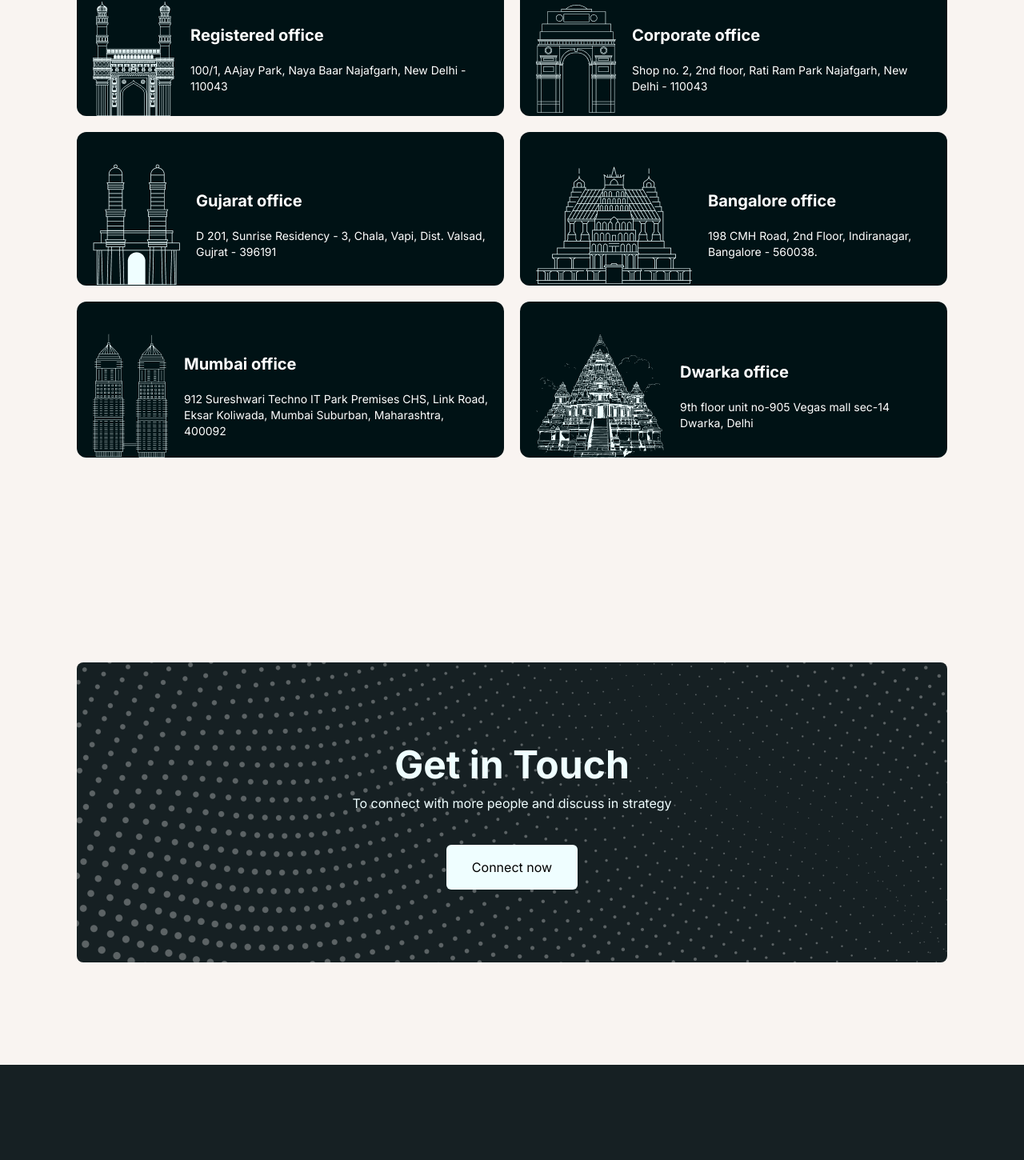
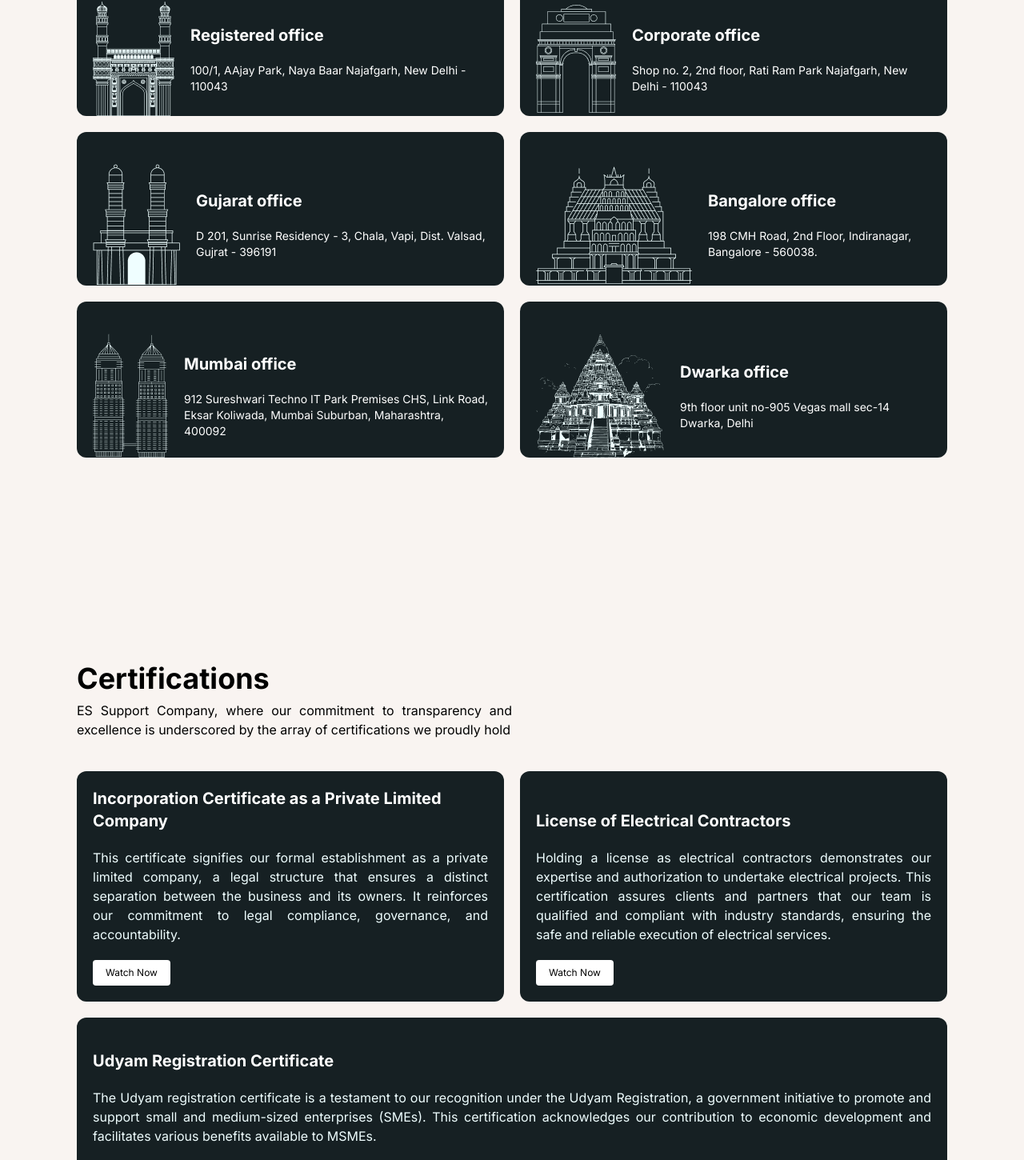
Before and after one commit to Amrit-Thapa/es-support-fe, a Next.js app: page /about in a window 1280 px wide. Shown: the part 3428-4878 px from the top of the page at 80% size. Built offline with nearby package versions, Linux system fonts and the light colour scheme.

Commit message:
adding certification section

```diff
--- /dev/null
+++ b/src/app/about/Certification.tsx
@@ -0,0 +1,66 @@
+import React from "react";
+
+const Certification = () => {
+  return (
+    <section className="bg-lightOrange">
+      <div className="container mx-auto px-4 py-16 md:px-24 md:py-32">
+        <div className="md:text-4xl text-base font-bold text-center md:text-left">
+          Certifications
+        </div>
+        <div className="md:w-2/4 w-3/4 text-justify mt-2 m-auto md:mx-0">
+          ES Support Company, where our commitment to transparency and
+          excellence is underscored by the array of certifications we proudly
+          hold
+        </div>
+        <div className="grid md:grid-cols-2 grid-cols-1 gap-5 mt-10 w-3/4 md:w-full m-auto">
+          <div className="rounded-xl bg-darkGray justify-end p-5 flex flex-col gap-5">
+            <div className="font-bold text-xs md:text-xl text-white">
+              Incorporation Certificate as a Private Limited Company
+            </div>
+            <div className="text-[#EFFEFF] text-[9px] md:text-base text-justify">
+              This certificate signifies our formal establishment as a private
+              limited company, a legal structure that ensures a distinct
+              separation between the business and its owners. It reinforces our
+              commitment to legal compliance, governance, and accountability.
+            </div>
+            <button className="bg-white rounded w-fit py-1 px-3 md:py-2 md:px-4 text-[10px] md:text-xs font-normal">
+              Watch Now
+            </button>
+          </div>
+          <div className="rounded-xl bg-darkGray justify-end p-5 flex flex-col gap-5">
+            <div className="font-bold text-xs md:text-xl text-white">
+              License of Electrical Contractors
+            </div>
+            <div className="text-[#EFFEFF] text-[9px] md:text-base text-justify">
+              Holding a license as electrical contractors demonstrates our
+              expertise and authorization to undertake electrical projects. This
+              certification assures clients and partners that our team is
+              qualified and compliant with industry standards, ensuring the safe
+              and reliable execution of electrical services.
+            </div>
+            <button className="bg-white rounded w-fit py-1 px-3 md:py-2 md:px-4 text-[10px] md:text-xs font-normal">
+              Watch Now
+            </button>
+          </div>
+          <div className="rounded-xl bg-darkGray justify-end p-5 flex flex-col gap-5 md:col-span-2 md:py-10">
+            <div className="font-bold text-xs md:text-xl text-white">
+              Udyam Registration Certificate
+            </div>
+            <div className="text-[#EFFEFF] text-[9px] md:text-base text-justify">
+              The Udyam registration certificate is a testament to our
+              recognition under the Udyam Registration, a government initiative
+              to promote and support small and medium-sized enterprises (SMEs).
+              This certification acknowledges our contribution to economic
+              development and facilitates various benefits available to MSMEs.
+            </div>
+            <button className="bg-white rounded w-fit py-1 px-3 md:py-2 md:px-4 text-[10px] md:text-xs font-normal">
+              Watch Now
+            </button>
+          </div>
+        </div>
+      </div>
+    </section>
+  );
+};
+
+export default Certification;
--- a/src/app/about/Location.tsx
+++ b/src/app/about/Location.tsx
@@ -14,7 +14,7 @@ const Location = () => {
           Office Locations
         </div>
         <div className="grid md:grid-cols-2 grid-cols-1 gap-5 mt-10">
-          <div className="bg-primaryBlue text-white flex rounded-xl justify-center items-center px-5 pt-10 gap-5">
+          <div className="bg-darkGray text-white flex rounded-xl justify-center items-center px-5 pt-10 gap-5">
             <img src={registered.src} />
             <div className="space-y-5 md:w-[400px]">
               <div className="font-bold text-xs md:text-xl">
@@ -25,7 +25,7 @@ const Location = () => {
               </div>
             </div>
           </div>
-          <div className="bg-primaryBlue text-white flex rounded-xl justify-center items-center px-5 pt-10 gap-5">
+          <div className="bg-darkGray text-white flex rounded-xl justify-center items-center px-5 pt-10 gap-5">
             <img src={corporate.src} />
             <div className="space-y-5 md:w-[400px]">
               <div className="font-bold text-xs md:text-xl">
@@ -37,7 +37,7 @@ const Location = () => {
               </div>
             </div>
           </div>
-          <div className="bg-primaryBlue text-white flex rounded-xl justify-center items-center px-5 pt-10 gap-5">
+          <div className="bg-darkGray text-white flex rounded-xl justify-center items-center px-5 pt-10 gap-5">
             <img src={gujrat.src} />
             <div className="space-y-5 md:w-[400px]">
               <div className="font-bold text-xs md:text-xl">Gujarat office</div>
@@ -47,7 +47,7 @@ const Location = () => {
               </div>
             </div>
           </div>
-          <div className="bg-primaryBlue text-white flex rounded-xl justify-center items-center px-5 pt-10 gap-5">
+          <div className="bg-darkGray text-white flex rounded-xl justify-center items-center px-5 pt-10 gap-5">
             <img src={bangalore.src} />
             <div className="space-y-5 md:w-[400px]">
               <div className="font-bold text-xs md:text-xl">
@@ -58,7 +58,7 @@ const Location = () => {
               </div>
             </div>
           </div>
-          <div className="bg-primaryBlue text-white flex rounded-xl justify-center items-center px-5 pt-10 gap-5">
+          <div className="bg-darkGray text-white flex rounded-xl justify-center items-center px-5 pt-10 gap-5">
             <img src={mumbai.src} />
             <div className="space-y-5 md:w-[400px]">
               <div className="font-bold text-xs md:text-xl">Mumbai office</div>
@@ -68,7 +68,7 @@ const Location = () => {
               </div>
             </div>
           </div>
-          <div className="bg-primaryBlue text-white flex rounded-xl justify-center items-center px-5 pt-10 gap-5">
+          <div className="bg-darkGray text-white flex rounded-xl justify-center items-center px-5 pt-10 gap-5">
             <img src={dwarka.src} />
             <div className="space-y-5 md:w-[400px]">
               <div className="font-bold text-xs md:text-xl">Dwarka office</div>
--- a/src/app/about/page.tsx
+++ b/src/app/about/page.tsx
@@ -7,6 +7,7 @@ import Hero from "./Hero";
 import OurValues from "./OurValues";
 import VisionMission from "./VisionMission";
 import Location from "./Location";
+import Certification from "./Certification";
 
 const Page = () => {
   return (
@@ -19,6 +20,7 @@ const Page = () => {
       <Directors />
       <VisionMission />
       <Location />
+      <Certification />
       <GetInTouch />
       <Footer />
     </>
--- a/src/sections/GetInTouch.tsx
+++ b/src/sections/GetInTouch.tsx
@@ -7,7 +7,7 @@ const GetInTouch = () => {
       <div className="container mx-auto px-4 py-16 md:px-24 md:py-32">
         <div
           style={{"--image-url": `url(${getInTouch.src})`} as {}}
-          className="bg-[image:var(--image-url)] md:h-[375px] h-36 flex items-center justify-center text-[#EFFEFF] bg-[#162023] rounded-lg"
+          className="bg-[image:var(--image-url)] md:h-[375px] h-36 flex items-center justify-center text-[#EFFEFF] bg-[#FF7100] rounded-lg"
         >
           <div className="text-center md:space-y-10 space-y-5">
             <div>
```
